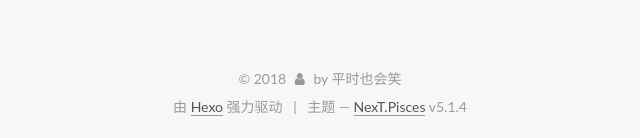
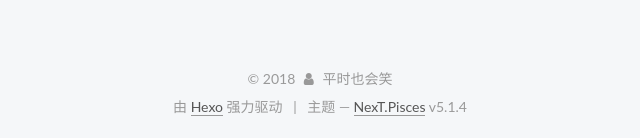
Before and after one commit to likevson/likevson.github.io, a plain HTML site: page 2018/02/12/测试博客是否正常运行/index.html in a window 1280 px wide. Shown: the part 1115-1253 px from the top of the page, 450-1090 px from the left. Drawn offline with Linux system fonts and the light colour scheme.

Commit message:
Site updated: 2018-02-12 15:00:27

```diff
--- a/2018/02/12/测试博客是否正常运行/index.html
+++ b/2018/02/12/测试博客是否正常运行/index.html
@@ -238,7 +238,7 @@
     <link itemprop="mainEntityOfPage" href="http://http://116.196.72.51:8080/2018/02/12/测试博客是否正常运行/">
 
     <span hidden itemprop="author" itemscope itemtype="http://schema.org/Person">
-      <meta itemprop="name" content="by 平时也会笑">
+      <meta itemprop="name" content="平时也会笑">
       <meta itemprop="description" content="">
       <meta itemprop="image" content="/images/avatar.gif">
     </span>
@@ -415,7 +415,7 @@
         <div class="site-overview">
           <div class="site-author motion-element" itemprop="author" itemscope itemtype="http://schema.org/Person">
 
-              <p class="site-author-name" itemprop="name">by 平时也会笑</p>
+              <p class="site-author-name" itemprop="name">平时也会笑</p>
               <p class="site-description motion-element" itemprop="description"></p>
           </div>
 
@@ -496,7 +496,7 @@
   <span class="with-love">
     <i class="fa fa-user"></i>
   </span>
-  <span class="author" itemprop="copyrightHolder">by 平时也会笑</span>
+  <span class="author" itemprop="copyrightHolder">平时也会笑</span>
 
 
 </div>
--- a/css/main.css
+++ b/css/main.css
@@ -1823,7 +1823,7 @@ pre .javascript .function {
   width: 4px;
   height: 4px;
   border-radius: 50%;
-  background: #9cc7c7;
+  background: #6fffff;
 }
 .links-of-blogroll {
   font-size: 13px;
```
Also changed, not shown: 2018/02/11/hello-world/index.html (+3 -3 lines), archives/2018/02/index.html (+2 -2 lines), archives/2018/index.html (+2 -2 lines), archives/index.html (+2 -2 lines), index.html (+4 -4 lines), tags/测试/index.html (+2 -2 lines).
